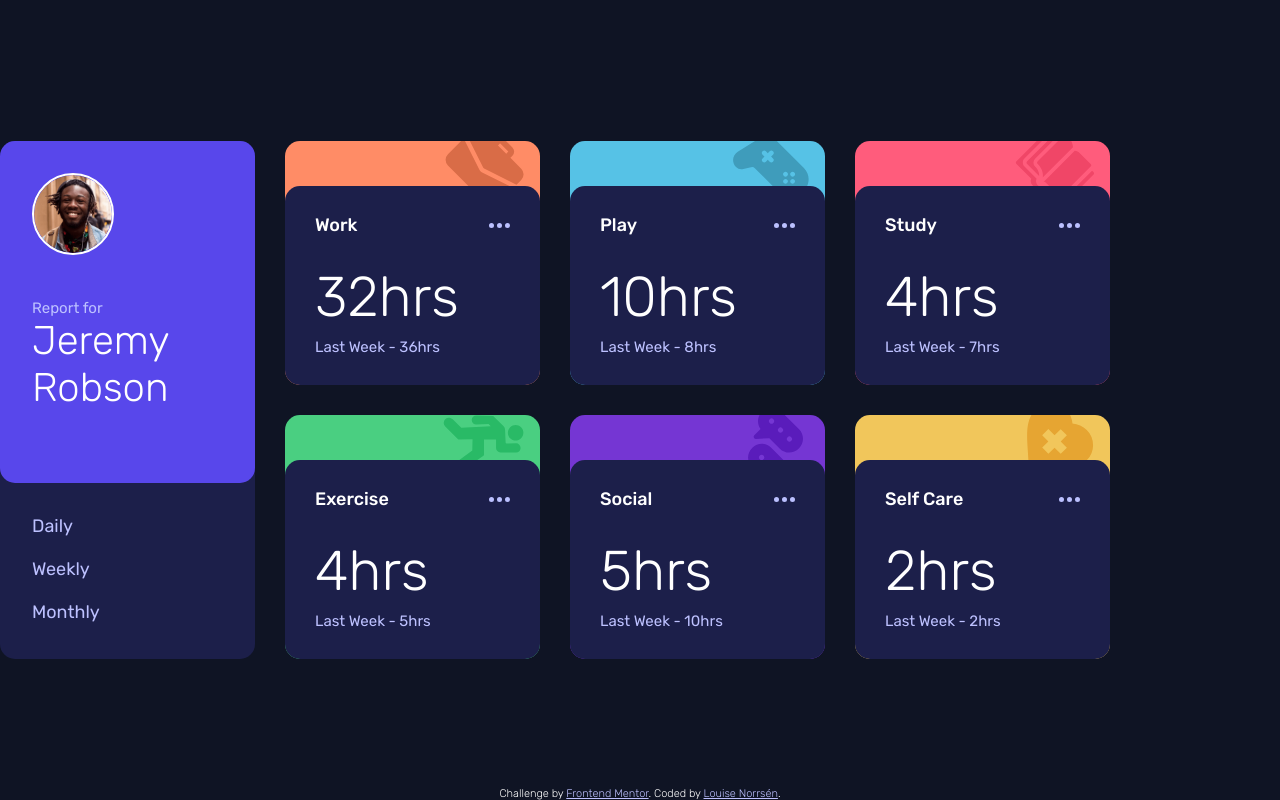
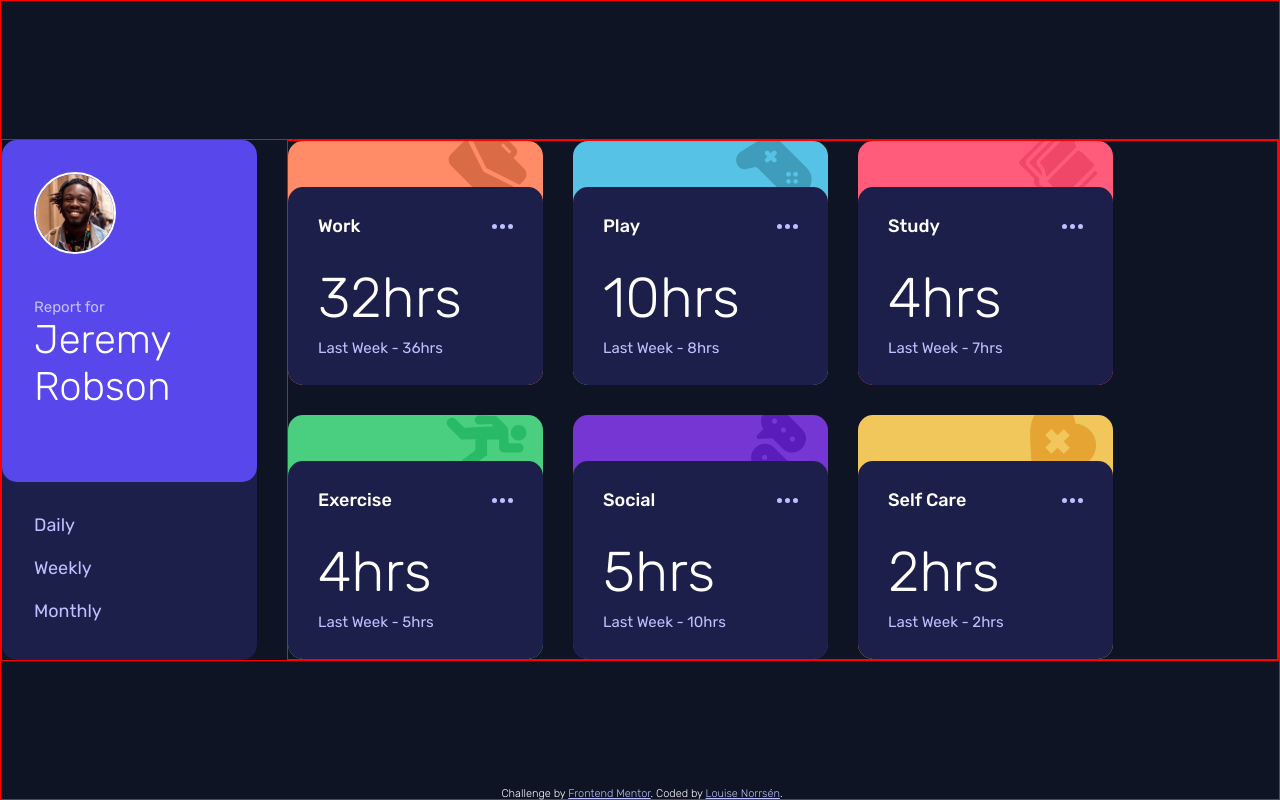
Before and after one commit to louisenorrsen/time-tracking-dashboard-main, a plain HTML site: page index.html in a window 1280 px wide. Drawn offline with Linux system fonts and the light colour scheme.

Commit message:
fix layout

```diff
--- a/index.html
+++ b/index.html
@@ -7,7 +7,7 @@
   <!-- displays site properly based on user's device -->
   <link rel="stylesheet" href="./style.css">
   <link rel="icon" type="image/png" sizes="32x32" href="./images/favicon-32x32.png">
-
+  <script src="./script.js" defer></script>
   <title>Frontend Mentor | Time tracking dashboard</title>
 </head>
 
@@ -39,13 +39,13 @@
         <img class="icon position-fix" src="./images/icon-work.svg" alt="work icon">
         <div class="stats_content">
           <div class="category">
-            <p class="header">Work</p>
+            <p class="header" id="work-header"></p>
             <img class="dots" src="./images/icon-ellipsis.svg" alt="dots">
           </div>
           <div class="current-hours">
-            32hrs
+            <span id="current-work-hrs"></span>
             <div class="previous-hours">
-              Last Week - 36hrs
+              <span id="previous-work-hrs"></span>
             </div>
           </div>
         </div>
@@ -55,13 +55,13 @@
         <img class="icon fix-position" src="./images/icon-play.svg" alt="play icon">
         <div class="stats_content">
           <div class="category">
-            <p class="header">Play</p>
+            <p class="header" id="play-header"> </p>
             <img class="dots" src="./images/icon-ellipsis.svg" alt="dots">
           </div>
           <div class="current-hours">
-            10hrs
+            <span id="current-play-hrs"> </span>
             <div class="previous-hours">
-              Last Week - 8hrs
+              <span id="previous-play-hrs"></span>
             </div>
           </div>
         </div>
@@ -71,13 +71,13 @@
         <img class="icon position-fix" src="./images/icon-study.svg" alt="study icon">
         <div class="stats_content">
           <div class="category">
-            <p class="header">Study</p>
+            <p class="header" id="study-header"></p>
             <img class="dots" src="./images/icon-ellipsis.svg" alt="dots">
           </div>
           <div class="current-hours">
-            4hrs
+            <span id="current-study-hrs"></span>
             <div class="previous-hours">
-              Last Week - 7hrs
+              <span id="previous-study-hrs"></span>
             </div>
           </div>
         </div>
@@ -87,13 +87,13 @@
         <img class="icon" src="./images/icon-exercise.svg" alt="exercise icon">
         <div class="stats_content">
           <div class="category">
-            <p class="header">Exercise</p>
+            <p class="header" id="exercise-header"></p>
             <img class="dots" src="./images/icon-ellipsis.svg" alt="dots">
           </div>
           <div class="current-hours">
-            4hrs
+            <span id="current-exercise-hrs"></span>
             <div class="previous-hours">
-              Last Week - 5hrs
+              <span id="previous-exercise-hrs"></span>
             </div>
           </div>
         </div>
@@ -103,13 +103,13 @@
         <img class="icon position-fix" src="./images/icon-social.svg" alt="social icon">
         <div class="stats_content">
           <div class="category">
-            <p class="header">Social</p>
+            <p class="header" id="social-header"></p>
             <img class="dots" src="./images/icon-ellipsis.svg" alt="dots">
           </div>
           <div class="current-hours">
-            5hrs
+            <span id="current-social-hrs"></span>
             <div class="previous-hours">
-              Last Week - 10hrs
+              <span id="previous-social-hrs"></span>
             </div>
           </div>
         </div>
@@ -119,13 +119,13 @@
         <img class="icon position-fix" src="./images/icon-self-care.svg" alt="self care icon">
         <div class="stats_content">
           <div class="category">
-            <p class="header">Self Care</p>
+            <p class="header" id="self care-header"></p>
             <img class="dots" src="./images/icon-ellipsis.svg" alt="dots">
           </div>
           <div class="current-hours">
-            2hrs
+            <span id="current-self care-hrs"></span>
             <div class="previous-hours">
-              Last Week - 2hrs
+              <span id="previous-self care-hrs"></span>
             </div>
           </div>
         </div>
--- /dev/null
+++ b/script.js
@@ -0,0 +1,37 @@
+const daily = document.getElementById('daily')
+const weekly = document.getElementById('weekly')
+const monthly = document.getElementById('monthly')
+
+window.addEventListener('load', () => {
+    fetchData('weekly')
+})
+
+daily.addEventListener('click', () => {
+    fetchData('daily')
+})
+
+weekly.addEventListener('click', () => {
+    fetchData('weekly')
+})
+
+monthly.addEventListener('click', () => {
+    fetchData('monthly')
+})
+
+const fetchData = async (timeframe) => {
+    const response = await fetch('./data.json')
+    const data = await response.json()
+    data.forEach((value) => {
+        const current = value.timeframes[timeframe].current
+        const previous = value.timeframes[timeframe].previous
+        const title = value.title
+
+        const header = document.getElementById(`${title.toLowerCase()}-header`)
+        const currentHrs = document.getElementById(`current-${title.toLowerCase()}-hrs`)
+        const previousHrs = document.getElementById(`previous-${title.toLowerCase()}-hrs`)
+
+        header.textContent = title
+        currentHrs.textContent = `${current}${current === 1 ? 'hr' : 'hrs'}`
+        previousHrs.textContent = timeframe === 'daily' ? `Yesterday - ${previous}${previous === 1 ? 'hr' : 'hrs'}` : (timeframe === 'weekly' ? `Last Week - ${previous}${previous === 1 ? 'hr' : 'hrs'}` : `Last Month - ${previous}${previous === 1 ? 'hr' : 'hrs'}`)
+    })
+}
--- a/style.css
+++ b/style.css
@@ -15,7 +15,7 @@
     --neutral-verydark-blue: hsl(226, 43%, 10%);
     --neutral-dark-blue: hsl(235, 46%, 20%);
     --neutral-desaturated-blue: hsl(235, 45%, 61%);
-    --neutral-pale-blue: hsl(236, 100%, 87%);
+    --neutral-pale-blue: #bdc1ff;
 }
 
 body {
@@ -27,11 +27,14 @@ body {
     padding: 0;
     margin: 0;
     height: 100vh;
+    width: 100vw;
     display: flex;
     justify-content: center;
     align-items: center;
     align-content: center;
     justify-items: center;
+    border: 1px solid red;
+
 }
 
 main {
@@ -39,6 +42,8 @@ main {
     flex-direction: row;
     gap: 30px;
     height: fit-content;
+    margin-right: auto;
+    border: 1px solid red;
 }
 
 .padding {
@@ -146,6 +151,8 @@ main {
     flex-wrap: wrap;
     gap: 30px;
     height: fit-content;
+    border: 1px solid red;
+
 }
 
 .stats_card {
@@ -175,7 +182,7 @@ main {
 
 .stats_content {
     background-color: var(--neutral-dark-blue);
-    top: 45px;
+    top: 46px;
     right: 0;
     left: 0;
     height: 200px;
```
